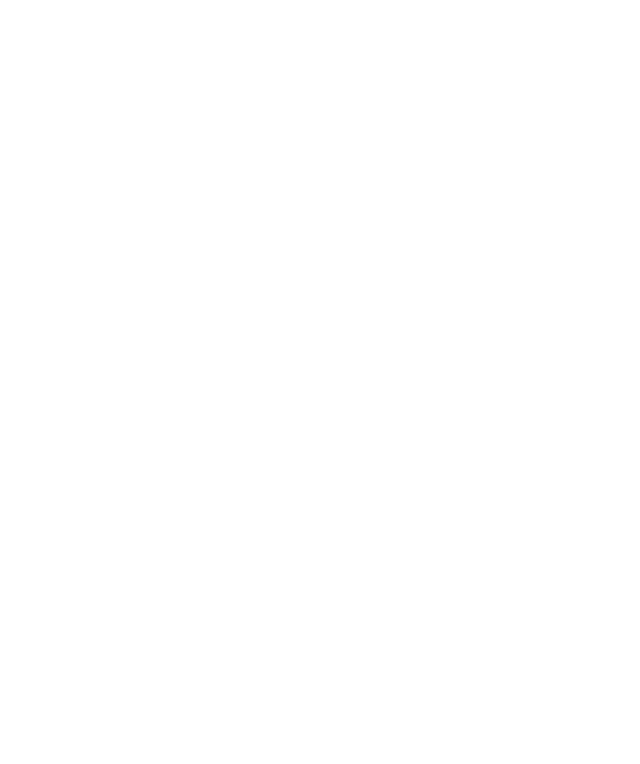
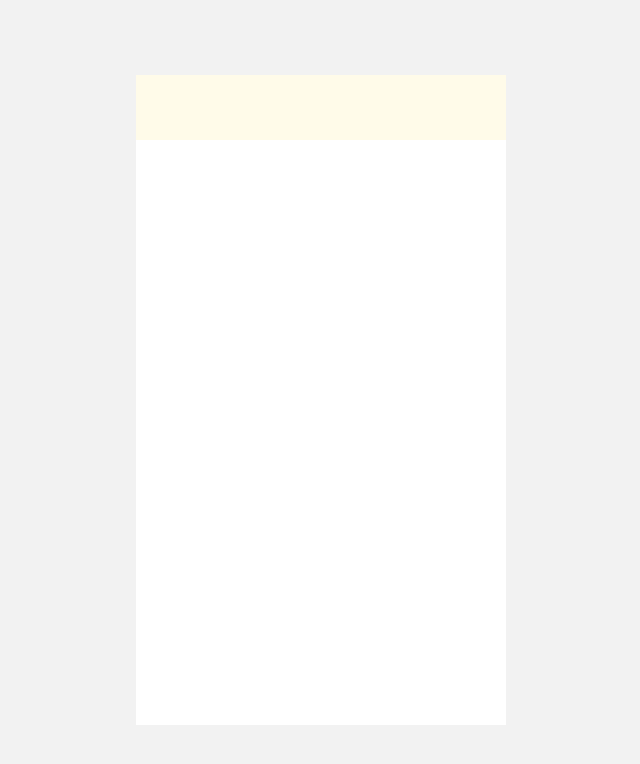
Before and after one commit to YesunPark/Lemoni-Todo-list, a React (Create React App) app: page / in a window 1280 px wide. Shown: the top 764 px of the page, without its empty margins (319-959 px from the left). Built offline with nearby package versions, Linux system fonts and the light colour scheme.

Commit message:
Add: global style, 공통스타일 추가/제목 컴포넌트 생성

```diff
--- a/src/App.tsx
+++ b/src/App.tsx
@@ -1,12 +1,19 @@
 import React from 'react';
-import styled from 'styled-components'
+import styled from 'styled-components';
+import Title from 'components/Title';
 
 function App() {
-  return <><TitleContainer></TitleContainer></>;
+  return (
+    <AppContainer>
+      <Title />
+    </AppContainer>
+  );
 }
 
-const TitleContainer = styled.div`
-
-`
+const AppContainer = styled.section`
+  width: 370px;
+  height: 650px;
+  background-color: #ffffff;
+`;
 
 export default App;
--- /dev/null
+++ b/src/components/Title.tsx
@@ -0,0 +1,13 @@
+import React from 'react';
+import styled from 'styled-components';
+
+function Title() {
+  return <TitleContainer></TitleContainer>;
+}
+
+const TitleContainer = styled.div`
+  height: 65px;
+  background-color: ${(props) => props.theme.mainBgColor};
+`;
+
+export default Title;
--- a/src/index.tsx
+++ b/src/index.tsx
@@ -1,12 +1,18 @@
 import React from 'react';
 import ReactDOM from 'react-dom/client';
+import reportWebVitals from './reportWebVitals';
+import GlobalStyle from 'styles/global-styles';
+import { ThemeProvider } from 'styled-components';
+import theme from 'styles/theme';
 import App from './App';
-import reportWebVitals from './reportWebVitals';
 
 const root = ReactDOM.createRoot(document.getElementById('root') as HTMLElement);
 root.render(
   <React.StrictMode>
-    <App />
+    <GlobalStyle />
+    <ThemeProvider theme={theme}>
+      <App />
+    </ThemeProvider>
   </React.StrictMode>,
 );
 
--- a/src/styles/global-styles.ts
+++ b/src/styles/global-styles.ts
@@ -5,14 +5,15 @@ const GlobalStyle = createGlobalStyle`
   ${reset}
   * {
     box-sizing: border-box;
+
   }
   body{
-    background-color: #ffffff;
+    display: flex;
+    justify-content: center;
+    align-items: center;
+    height: 100vh;
+    background-color: #F2F2F2;
     font-family: -apple-system,system-ui,BlinkMacSystemFont,"Segoe UI",Roboto,"Helvetica Neue",Arial,sans-serif;
-  }
-  a {
-    color: inherit;
-    text-decoration: none;
   }
   input, button {
     background-color: transparent;
@@ -22,9 +23,6 @@ const GlobalStyle = createGlobalStyle`
   h1, h2, h3, h4, h5, h6{
     font-family:'Maven Pro', sans-serif;
   }
-  ol, ul, li {
-    list-style: none;
-  }
   img {
     display: block;
     width: 100%;
--- /dev/null
+++ b/src/styles/theme.tsx
@@ -0,0 +1,6 @@
+const mainColor = '#FAEBA0';
+const mainBgColor = '#fffbe9';
+const txtColor = '#303030';
+const grayText = '#00000030';
+
+export default { mainColor, mainBgColor, txtColor, grayText };
```
